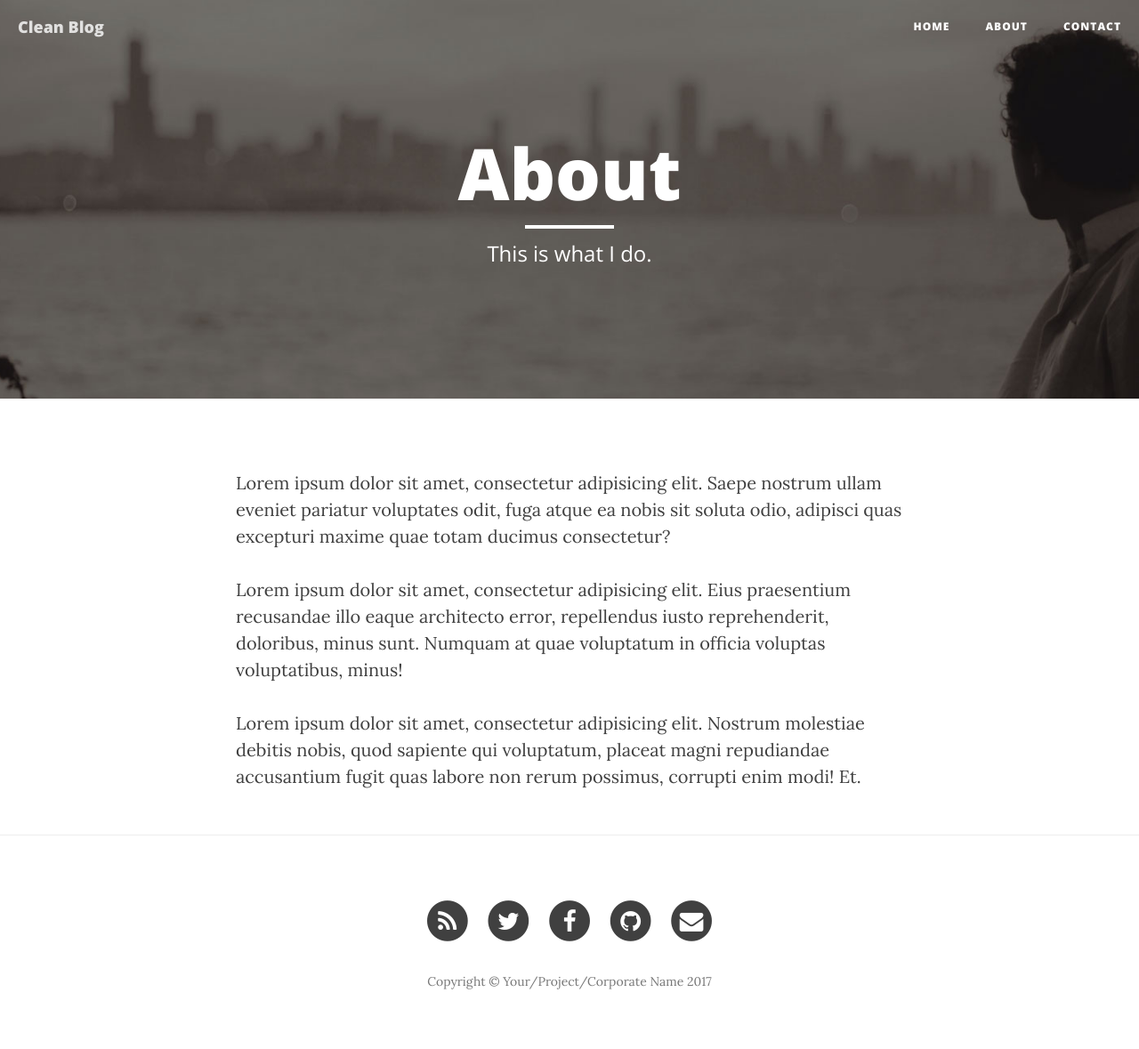
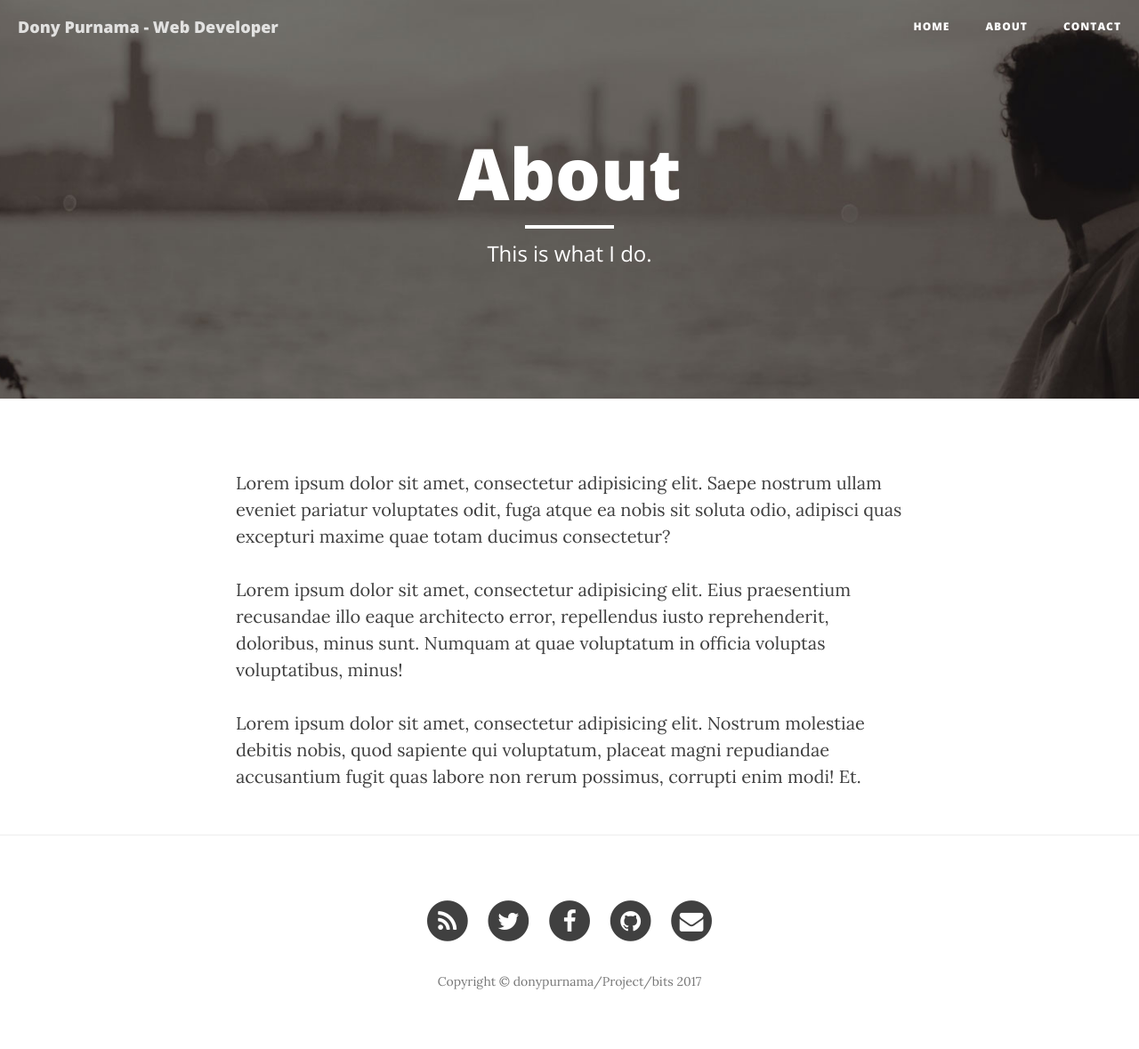
Before and after one commit to donypurnama/donypurnama.github.io, a Jekyll site: the page built from about.html, in a window 1280 px wide. Shown: the whole page at 89% size. Built offline with Jekyll 4.4.1, drawn with Linux system fonts in a browser that asks for light colours; nearby versions of some CDN libraries; part of the change alters nothing that is shown.

Commit message:
Update _config.yml

```diff
--- a/_config.yml
+++ b/_config.yml
@@ -1,15 +1,15 @@
 # Site settings
-title: Clean Blog
+title: Dony Purnama - Web Developer
 header-img: img/home-bg.jpg
-email: your-email@yourdomain.com
-copyright_name: Your/Project/Corporate Name
-description: "Write your site description here. It will be used as your sites meta description as well!"
+email: dony.purnama@gmail.com
+copyright_name: donypurnama/Project/bits
+description: "I'm Dony Purnama, a web designer, developer, and writer. More about me and my work below!!"
 baseurl: "/startbootstrap-clean-blog-jekyll"
 url: "http://yourdomain.com"
-twitter_username: SBootstrap
-github_username:  davidtmiller
-facebook_username:  StartBootstrap
-email_username:  your-email@yourdomain.com
+twitter_username: donypurnama
+github_username:  donypurnama
+facebook_username:  http://facebook.com/donypurnama
+email_username:  dony.purnama@gmail.com
 
 # Google Analytics
 # To enable google analytics, uncomment below line with a valid Google Tracking ID
```
